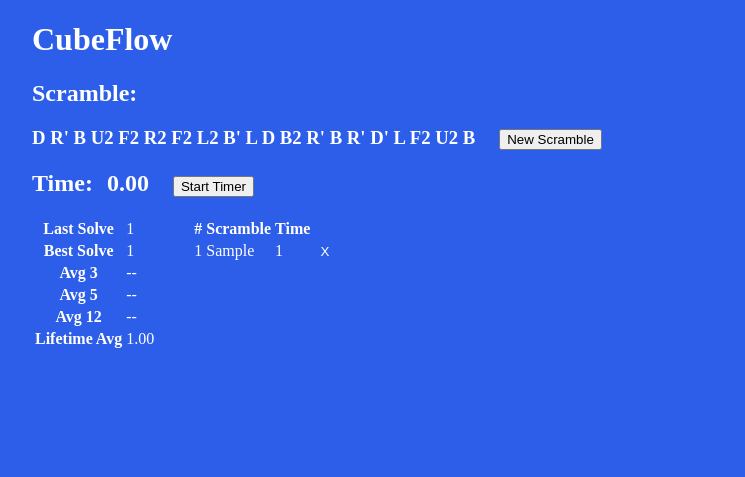
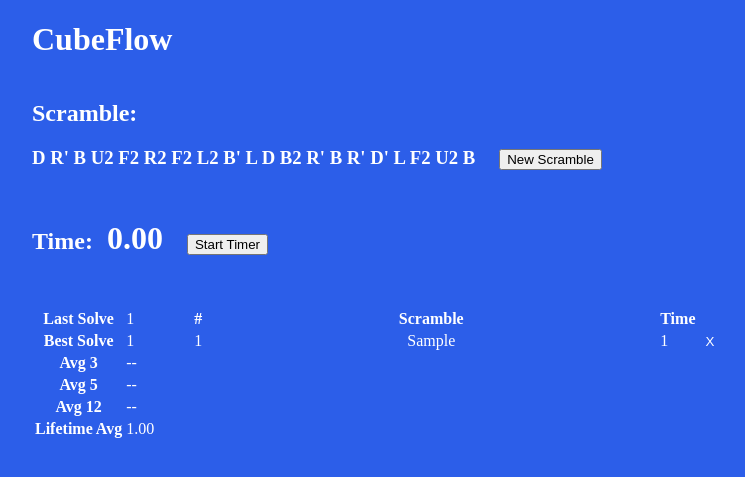
Before and after one commit to Bytew4rden/CubeFlow, a Flask app: page / in a window 1280 px wide. Shown: the top 477 px of the page, without its empty margins (292-1037 px from the left). Run offline with Flask 3, Linux system fonts and the light colour scheme; the visitor is signed in with stand-in values (Sample User, id 1); tables that the repository leaves empty hold one stand-in row (values such as "Sample post"); parts of the project's set-up code (start-up, migrations or seed data) failed here and were passed over.

Commit message:
AHA! figured out a solves table thing

```diff
--- a/static/style.css
+++ b/static/style.css
@@ -9,7 +9,7 @@ body {
 }
 
 #scramble_div {
-  padding-bottom: 20px;
+  padding-bottom: 50px;
 }
 #scramble {
   display: inline;
@@ -17,7 +17,7 @@ body {
 }
 
 #timer_div {
-  padding-bottom: 20px;
+  padding-bottom: 50px;
 }
 #timer {
   display: inline;
@@ -32,13 +32,21 @@ body {
 
 #solves_tbl {
   display: inline-block;
+  width: 600px;
   max-height: 300px;
   overflow-y: auto;
 }
 #solves_tbl th {
   position: sticky;
+
   top: 0;
   background-color: rgb(44, 94, 233);
+}
+#solves_tbl thead th:nth-child(2) {
+  width: 450px;
+}
+#solves_tbl tbody td:nth-child(2) {
+  text-align: center;
 }
 #solves_tbl button {
   background-color: rgb(44, 94, 233);
--- a/templates/index.html
+++ b/templates/index.html
@@ -11,7 +11,7 @@
   </head>
   <body>
     <div id="app">
-      <h1>CubeFlow</h1>
+      <h1 style="padding-bottom: 20px">CubeFlow</h1>
 
       <div id="scramble_div">
         <h2>Scramble:</h2>
@@ -21,7 +21,7 @@
 
       <div id="timer_div">
         <h2 style="display: inline; padding-right: 10px">Time:</h2>
-        <h2 id="timer">0.00</h2>
+        <h1 id="timer">0.00</h1>
         <button id="timer_btn" onclick="toggleTimer()">Start Timer</button>
       </div>
 
```
